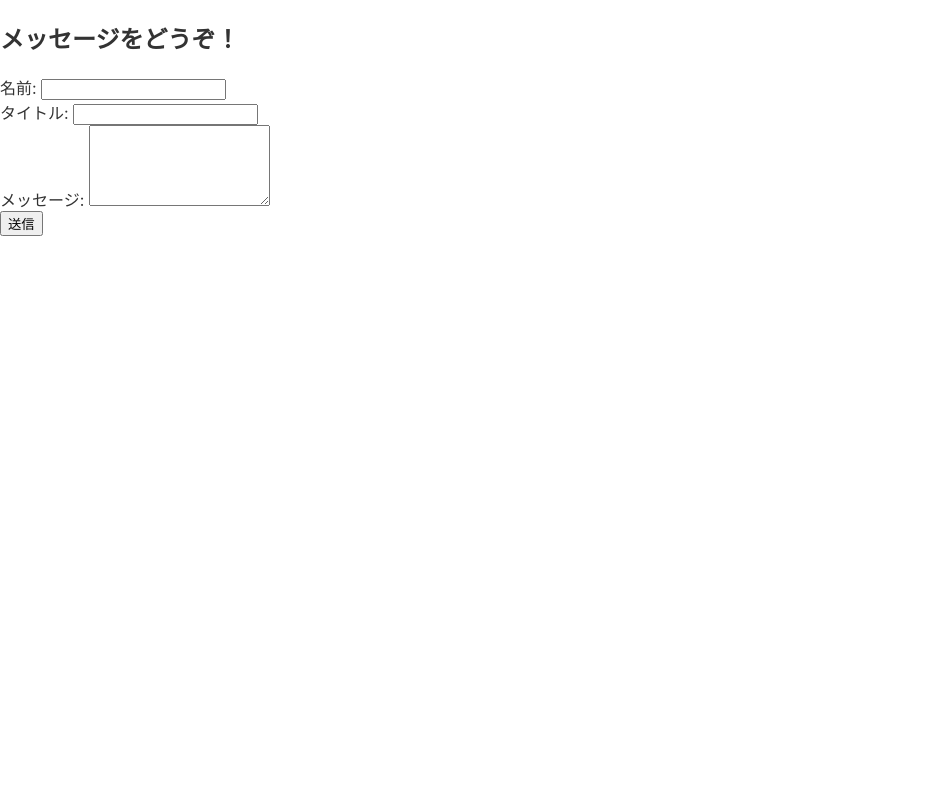
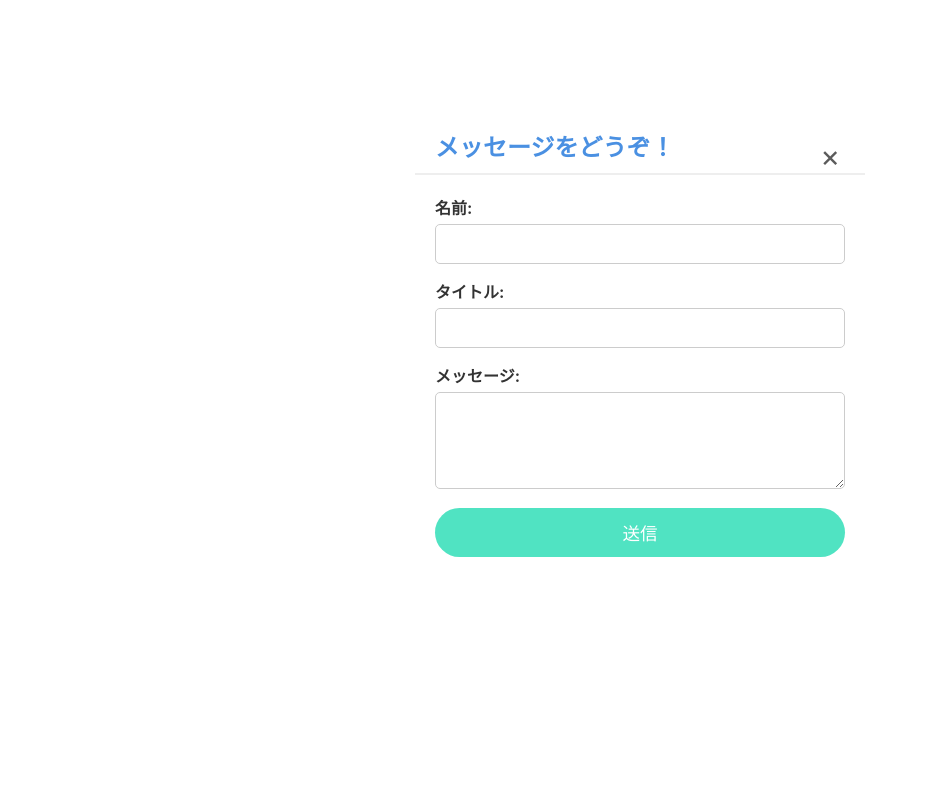
Before and after one commit to YamaKann/YamaKann.github.io, a plain HTML site: page index.html in a window 1280 px wide. Both pictures are taken after a click on the button "メッセージを送る". Shown: the top 790 px of the page, without its empty margins (0-928 px from the left). Drawn offline with Linux system fonts and the light colour scheme.

Commit message:
Update style.css

```diff
--- a/style.css
+++ b/style.css
@@ -15,7 +15,7 @@ body {
     padding: 20px 40px;
     background-color: #fff;
     box-shadow: 0 2px 4px rgba(0, 0, 0, 0.05);
-    position: relative; /* メニュー配置のため */
+    position: relative;
 }
 
 .header h1 {
@@ -49,7 +49,7 @@ body {
     color: #4A90E2;
     border: 1px solid #4A90E2;
     background-color: transparent;
-    line-height: 1.2; /* ボタンとリンクの高さを揃える */
+    line-height: 1.2;
 }
 
 #slideshow-btn:hover, #message-btn:hover {
@@ -63,7 +63,7 @@ body {
 
 /* 🍔 ハンバーガーメニューアイコン (PCでは非表示) */
 .hamburger-icon {
-    display: none;
+    display: none; /* PCサイズでは非表示 */
     background: none;
     border: none;
     cursor: pointer;
@@ -82,7 +82,6 @@ body {
     transition: all 0.3s ease;
     border-radius: 2px;
 }
-/* メニューが開いたときのアニメーション */
 .hamburger-icon.open .bar:nth-child(1) { transform: translateY(7px) rotate(45deg); }
 .hamburger-icon.open .bar:nth-child(2) { opacity: 0; }
 .hamburger-icon.open .bar:nth-child(3) { transform: translateY(-7px) rotate(-45deg); }
@@ -119,7 +118,6 @@ body {
 }
 
 .grid-item {
-    /* ... (変更なし) ... */
     border-radius: 8px;
     overflow: hidden;
     box-shadow: 0 4px 10px rgba(0, 0, 0, 0.1);
@@ -136,7 +134,6 @@ body {
 }
 
 .grid-item img {
-    /* ... (変更なし) ... */
     width: 100%;
     height: 100%;
     object-fit: cover;
@@ -162,7 +159,6 @@ body {
 }
 
 .modal-content {
-    /* ... (変更なし) ... */
     position: relative;
     width: 100%;
     height: 100%;
@@ -183,11 +179,10 @@ body {
     cursor: pointer;
     opacity: 0.8;
     transition: opacity 0.2s;
-    z-index: 1030; /* ⬅️ 修正点：最前面に持ってくる */
+    z-index: 1030; /* 最前面に持ってくる */
 }
 
 .modal-nav-btn {
-    /* ... (変更なし) ... */
     position: absolute;
     top: 50%;
     transform: translateY(-50%);
@@ -202,6 +197,9 @@ body {
     transition: opacity 0.2s;
 }
 
+.prev-btn { left: 10px; }
+.next-btn { right: 10px; }
+
 .slideshow-mode .header,
 .slideshow-mode .grid-container,
 .slideshow-mode #hero-section {
@@ -213,7 +211,6 @@ body {
 
 /* ⬇️ ダウンロードボタンのスタイル */
 .download-btn {
-    /* ... (変更なし) ... */
     position: absolute;
     bottom: 20px;
     right: 50%;
@@ -234,27 +231,115 @@ body.slideshow-mode #modal .download-btn {
     display: none;
 }
 
-/* 💌 メッセージフォームモーダル専用のスタイル (変更なし) */
+/* 💌 メッセージフォームモーダル専用のスタイル */
 #message-modal {
     z-index: 2000;
     background-color: #fff;
 }
 
+.message-modal-content {
+    background-color: transparent;
+    margin: 10% auto;
+    padding: 0;
+    border-radius: 0;
+    width: 90%;
+    max-width: 450px;
+    box-shadow: none;
+    position: relative;
+    animation: fadein 0.3s;
+}
+
+@keyframes fadein {
+    from { opacity: 0; transform: translateY(-20px); }
+    to { opacity: 1; transform: translateY(0); }
+}
+
+.message-modal-content h2 {
+    color: #4A90E2;
+    border-bottom: 2px solid #eee;
+    padding: 0 20px 10px 20px;
+    margin-top: 0;
+    font-size: 1.5em;
+}
+
+.form-group {
+    margin-bottom: 15px;
+    padding: 0 20px;
+}
+
+.form-group label {
+    display: block;
+    margin-bottom: 5px;
+    font-weight: bold;
+    color: #333;
+}
+
+.form-group input[type="text"],
+.form-group textarea {
+    width: 100%;
+    padding: 10px;
+    border: 1px solid #ccc;
+    border-radius: 5px;
+    box-sizing: border-box;
+    font-size: 1em;
+}
+
+#submit-message-btn {
+    width: calc(100% - 40px);
+    margin: 0 20px 20px 20px;
+    padding: 12px;
+    font-size: 1.1em;
+    color: #fff;
+    background-color: #50e3c2;
+    border: none;
+    border-radius: 25px;
+    cursor: pointer;
+    transition: background-color 0.3s;
+}
+
+#submit-message-btn:hover {
+    background-color: #3cbf9e;
+}
+
+#form-status {
+    padding: 0 20px;
+}
+
+#message-close-btn {
+    position: absolute;
+    top: 10px;
+    right: 25px;
+    color: #333;
+    font-size: 30px;
+    font-weight: normal;
+    transition: color 0.2s;
+    z-index: 2001;
+}
+#message-close-btn:hover {
+    color: #4A90E2;
+}
+
+
 /* ------------------------------------- */
-/* 📱 モバイル/タブレットでのレイアウト調整 */
+/* 📱 モバイル/タブレットでのレイアウト調整 (max-width: 992px) */
 /* ------------------------------------- */
 @media (max-width: 992px) {
     .header {
         padding: 15px 20px;
-        align-items: flex-start; /* タイトルとハンバーガーアイコンを揃える */
+        align-items: center;
     }
 
-    /* PC用のナビゲーションを非表示にし、ハンバーガーアイコンを表示 */
+    .header h1 {
+        /* タイトルを左端に維持し、右側の要素と適切な間隔を空ける */
+        margin-right: auto;
+    }
+
+    /* 💡 PC用のナビゲーションを非表示に */
     .main-nav {
-        display: none;
-        flex-direction: column; /* 縦並び */
+        display: none; /* デフォルトで非表示 */
+        flex-direction: column;
         position: absolute;
-        top: 100%; /* ヘッダーのすぐ下に配置 */
+        top: 100%;
         left: 0;
         width: 100%;
         background-color: #fff;
@@ -274,14 +359,14 @@ body.slideshow-mode #modal .download-btn {
         width: calc(100% - 40px);
         margin: 5px 20px;
         box-sizing: border-box;
-        border-radius: 5px; /* 角丸を小さくしてメニューアイテムっぽく */
+        border-radius: 5px;
         padding: 15px 10px;
     }
 
-    /* ハンバーガーアイコンを表示 */
+    /* 💡 ハンバーガーアイコンを表示 */
     .hamburger-icon {
         display: block;
-        margin-left: auto; /* 右端に寄せる */
+        margin-left: 20px;
     }
 
     #hero-message {
@@ -289,9 +374,9 @@ body.slideshow-mode #modal .download-btn {
         white-space: normal;
     }
 
+    /* スライドショーの左右のクリック領域を削除 (×ボタンとの競合防止) */
     .slideshow-mode .modal-content::before,
     .slideshow-mode .modal-content::after {
-        /* スマホ/タブレットでは不要なクリック領域を削除 (競合回避のため) */
         content: none;
     }
 }
```
